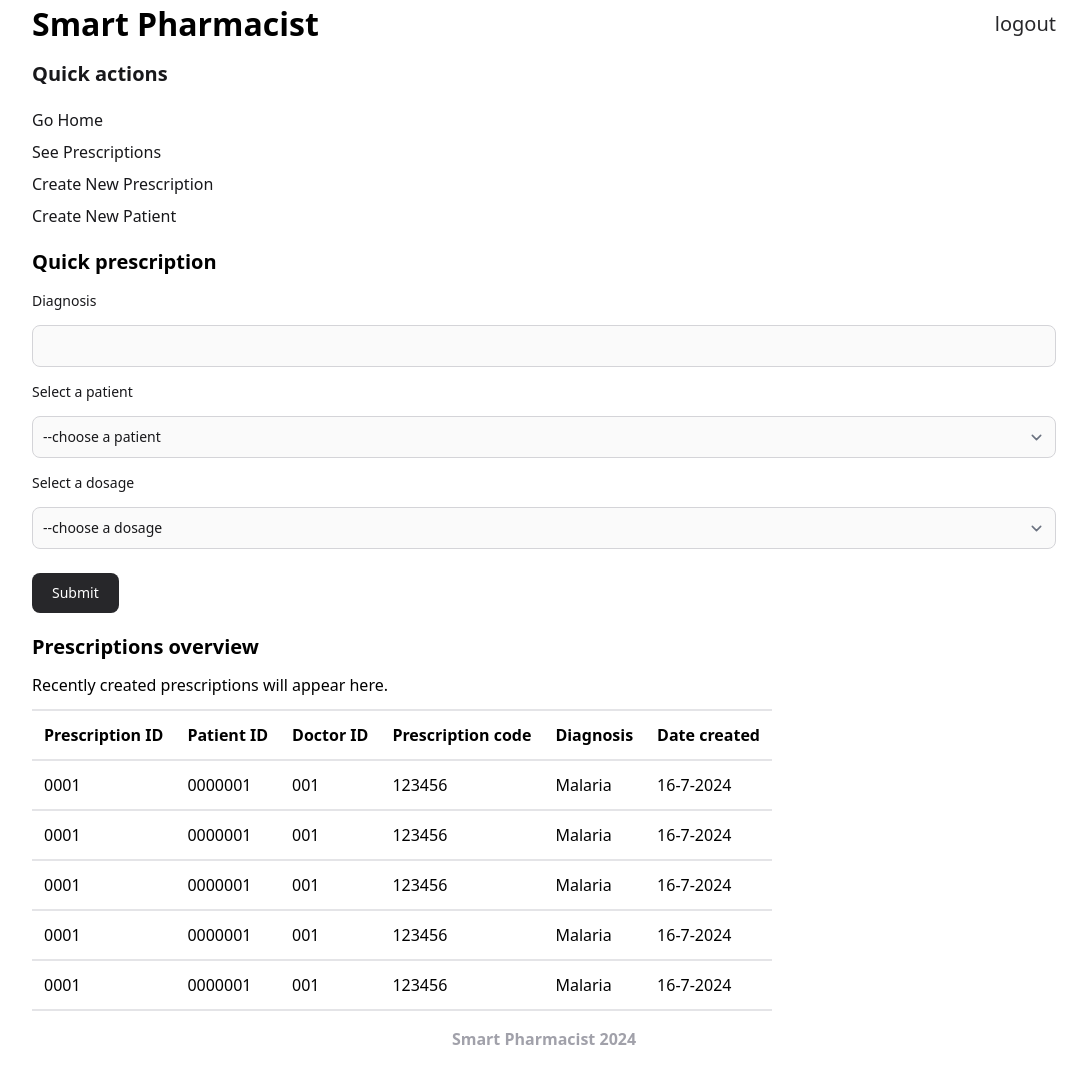
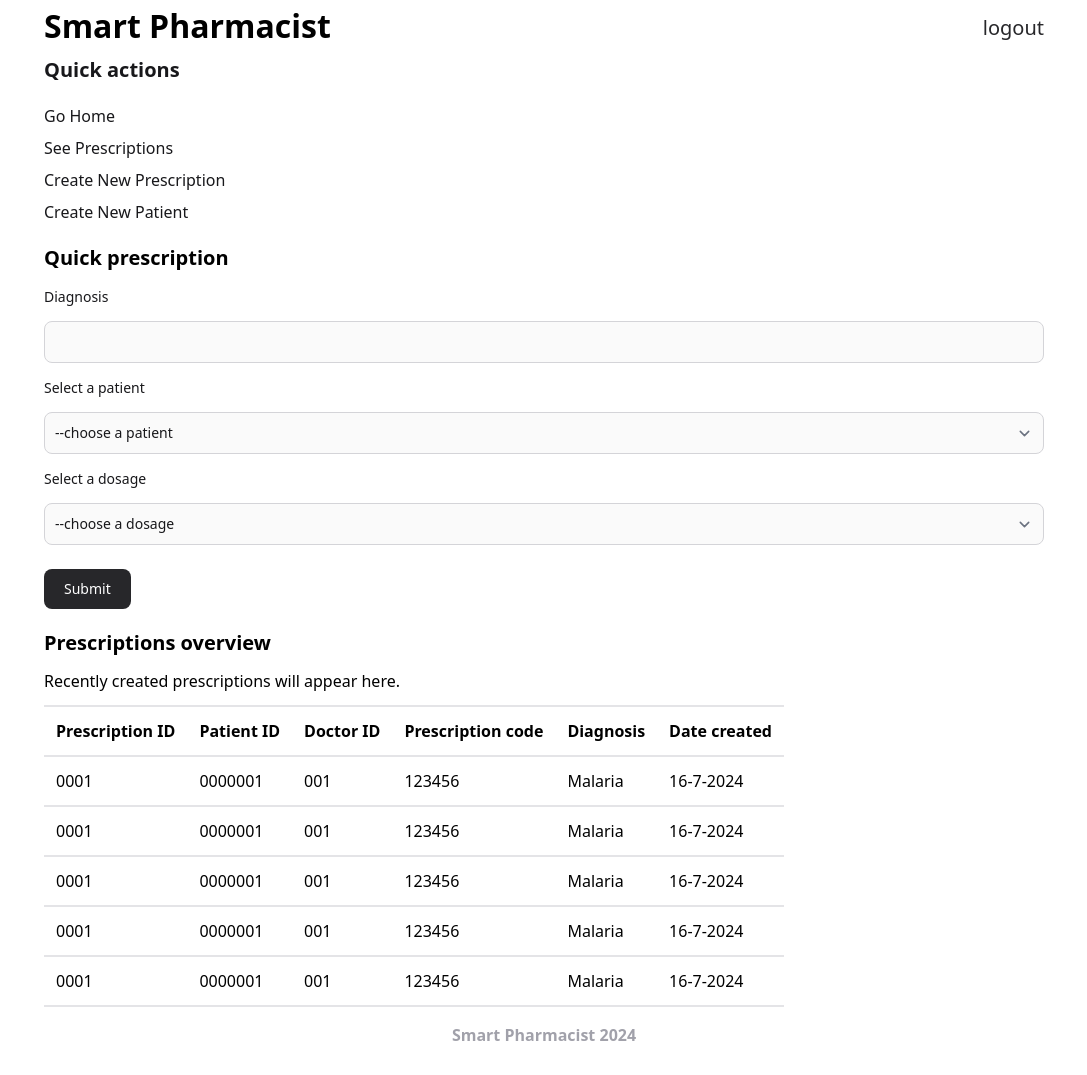
Before and after one commit to Victor-M16/Smart-Pharmacist, a Django app: template smartpharmacist/core/templates/core/doc-home.html in a window 1280 px wide. Shown: the whole page, without its empty margins (96-1183 px from the left). Before the commit the page ends 1045 px from the top, so only its background shows below. Run offline with Django 3.2, Linux system fonts and the light colour scheme; the template is opened without the code that fills it, so the values that code supplies are empty; some libraries are stand-ins or nearby versions; some web fonts are replaced.

Commit message:
add resposnsive design to various elements

```diff
--- a/smartpharmacist/core/templates/core/base.html
+++ b/smartpharmacist/core/templates/core/base.html
@@ -17,28 +17,28 @@
   </head>
   {% block body %}
 
-  <body class="flex flex-col min-h-screen max-w-5xl mx-auto p-6 md:p-0 dark:bg-zinc-700">
+  <body class="flex flex-col min-h-screen max-w-5xl mx-auto p-6 sm:p-3 dark:bg-zinc-700">
     <!-- header section -->
 
     <nav class="bg-white border-zinc-200 dark:bg-zinc-700">
-        <ul class="flex items-center justify-between">
+        <ul class="flex flex-wrap items-center justify-between">
           <li>
             <a
               href="{% url 'home' %}"
-              class="self-center text-[32px] font-extrabold whitespace-nowrap hover:text-zinc-700 dark:text-zinc-50 dark:hover:text-zinc-400 transition"
+              class="self-center text-lg sm:text-[32px] font-extrabold whitespace-nowrap hover:text-zinc-700 dark:text-zinc-50 dark:hover:text-zinc-400 transition"
             >
               Smart Pharmacist
             </a>
           </li>
           <li>
-            <a href="#" class="text-xl text-zinc-800 hover:text-zinc-900 dark:text-zinc-50 dark:hover:text-zinc-400 transition">logout</a>
+            <a href="#" class="text-lg sm:text-xl text-zinc-800 hover:text-zinc-900 dark:text-zinc-50 dark:hover:text-zinc-400 transition">logout</a>
           </li>
         </ul>
     </nav>
 
     <!-- body -->
     <div
-      class="min-h-screen"
+      class="flex flex-1 flex-col"
     >
       <!-- quick navigation links -->
       <div>
--- a/smartpharmacist/theme/static/css/dist/styles.css
+++ b/smartpharmacist/theme/static/css/dist/styles.css
@@ -908,6 +908,10 @@
   height: 100vh;
 }
 
+.max-h-screen {
+  max-height: 100vh;
+}
+
 .min-h-full {
   min-height: 100%;
 }
@@ -1325,6 +1329,23 @@
   .sm\:inline {
     display: inline;
   }
+
+  .sm\:p-0 {
+    padding: 0px;
+  }
+
+  .sm\:p-3 {
+    padding: 0.75rem;
+  }
+
+  .sm\:text-\[32px\] {
+    font-size: 32px;
+  }
+
+  .sm\:text-xl {
+    font-size: 1.25rem;
+    line-height: 1.75rem;
+  }
 }
 
 @media (min-width: 768px) {
```
